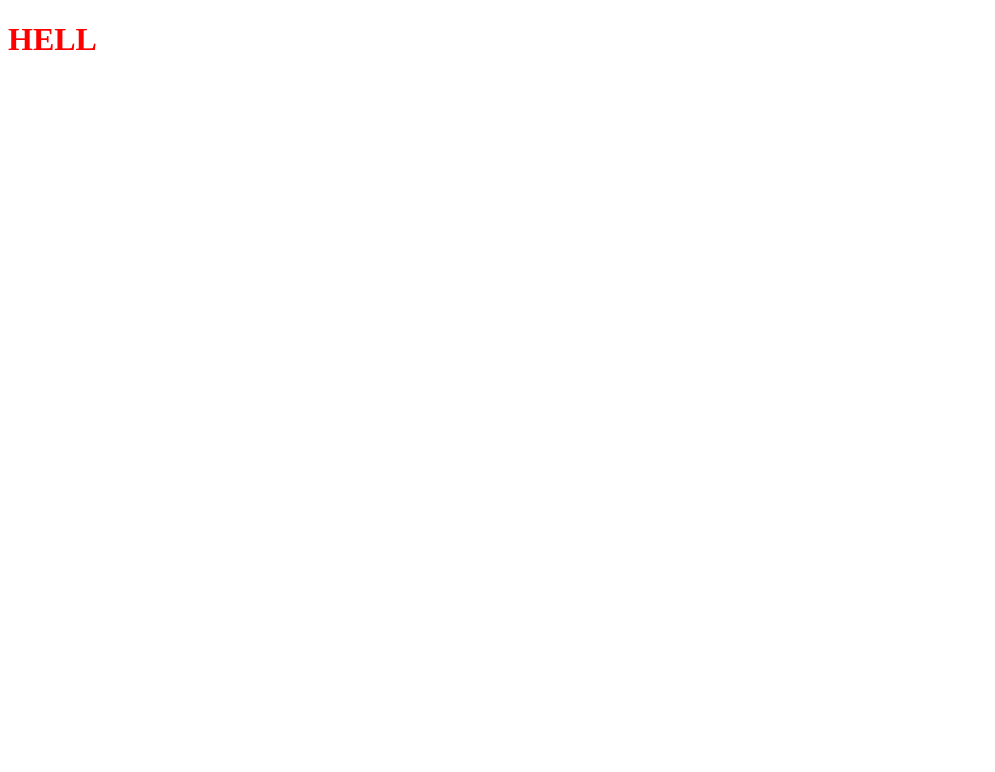
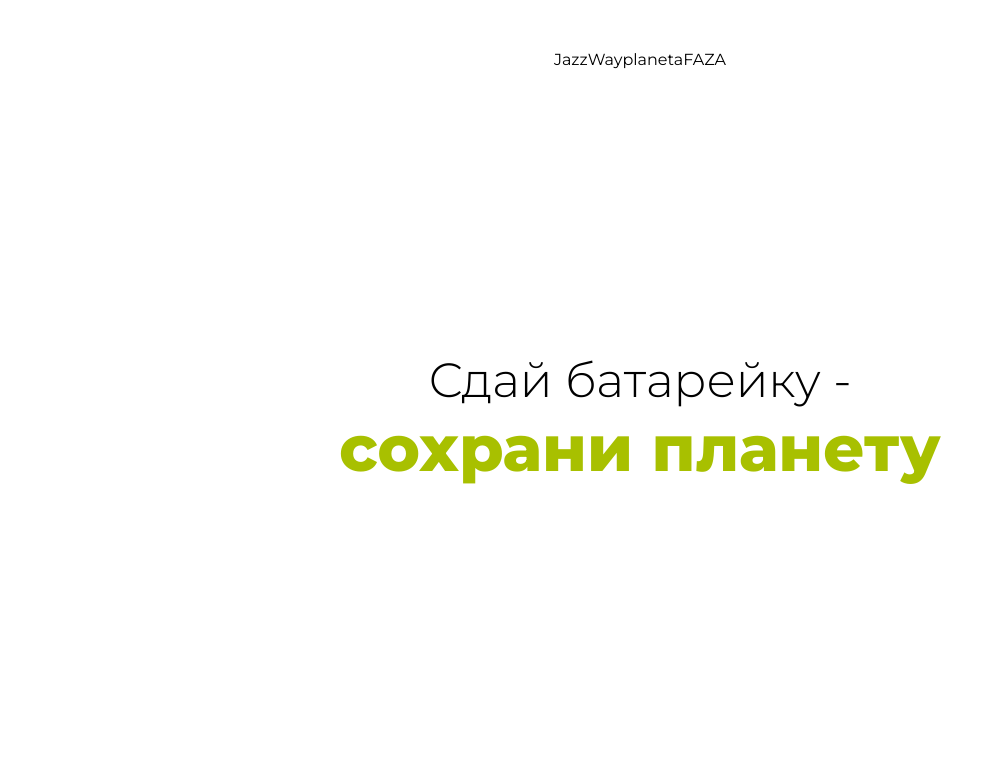
Before and after one commit to AcuraJames/savetheplanet-electro, a website: page public/index.html in a window 1280 px wide. Shown: the whole page, without its empty margins (0-995 px from the left). Drawn offline with nearby package versions, Linux system fonts and the light colour scheme.

Commit message:
base header markup

```diff
--- a/public/index.html
+++ b/public/index.html
@@ -8,6 +8,20 @@
     <title>Сдай батарейку - сохрани планету</title>
 </head>
 <body>
-    <h1>HELL</h1>
+    <div class="container-fluid">
+        <div class="container banner">
+            <div class="header">
+                <div class="header__logo">JazzWay</div>
+                <div class="header__logo">planeta</div>
+                <div class="header__logo">FAZA</div>
+            </div>
+            <div class="tagline">
+                <!-- <div class="tagline__thin"><h1>Сдай батарейку - </h1></div>
+                <div class="tagline__thick"><h1>сохрани планету</h1></div> -->
+                <h1 class="tagline__thin">Сдай батарейку - </h1>
+                <h1 class="tagline__thick">сохрани планету</h1>
+            </div>
+        </div>
+    </div>
 </body>
 </html>
--- /dev/null
+++ b/src/styles/base/_reset.scss
@@ -0,0 +1,9 @@
+* {
+    margin: 0;
+    padding: 0;
+    box-sizing: border-box;
+}
+
+ul {
+    list-style-type: none;
+}
--- /dev/null
+++ b/src/styles/base/_typography.scss
@@ -0,0 +1,33 @@
+@import url('https://fonts.googleapis.com/css?family=Montserrat:300,400,500,600,700,800,900&subset=cyrillic,cyrillic-ext');
+
+* {
+    font-family: 'Montserrat', sans-serif;
+}
+
+@mixin light {
+    font-weight: 300;
+}
+
+@mixin regular {
+    font-weight: 400;
+}
+
+@mixin medium {
+    font-weight: 500;
+}
+
+@mixin semi-bold {
+    font-weight: 600;
+}
+
+@mixin bold {
+    font-weight: 700;
+}
+
+@mixin extra-bold {
+    font-weight: 800;
+}
+
+@mixin black {
+    font-weight: 900;
+}
--- /dev/null
+++ b/src/styles/components/_banner.scss
@@ -0,0 +1,29 @@
+.banner {
+    height: 100vh;
+    padding: 50px 0;
+    text-align: center;
+
+    .header {
+        display: flex;
+        justify-content: center;
+    }
+
+    .tagline {
+        height: 100%;
+        display: flex;
+        flex-direction: column;
+        justify-content: center;
+
+        &__thin {
+            @include light;
+            font-size: 3rem;
+            //color: #fff;
+        }
+
+        &__thick {
+            @include extra-bold;
+            font-size: 4rem;
+            color: #a8c000;
+        }
+    }
+}
--- /dev/null
+++ b/src/styles/components/_containers.scss
@@ -0,0 +1,8 @@
+.container-fluid {
+    width: 100%;
+}
+
+.container {
+    width: 1180px;
+    margin: 0 auto;
+}
--- a/src/styles/main.scss
+++ b/src/styles/main.scss
@@ -1,3 +1,4 @@
-h1 {
-    color: red;
-}
+@import 'base/reset';
+@import 'base/typography';
+@import 'components/containers';
+@import 'components/banner';
```
Also changed, not shown: src/index.html (+16 -2 lines), public/styles/main.css, src/styles/abstracts/_media.scss (added).
